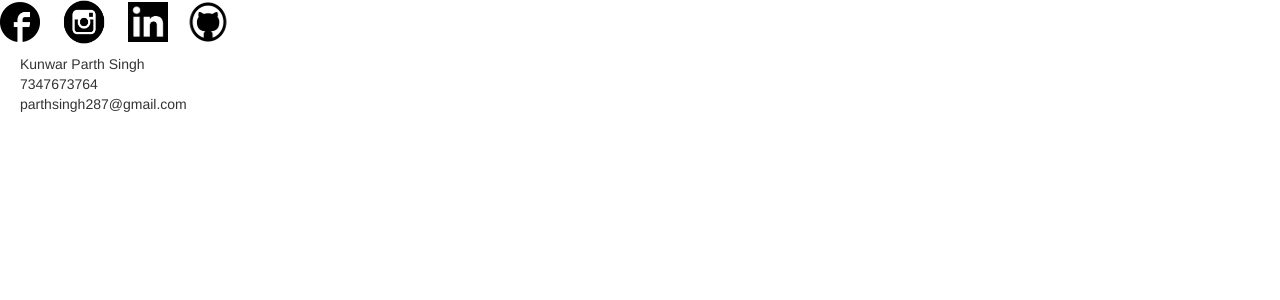
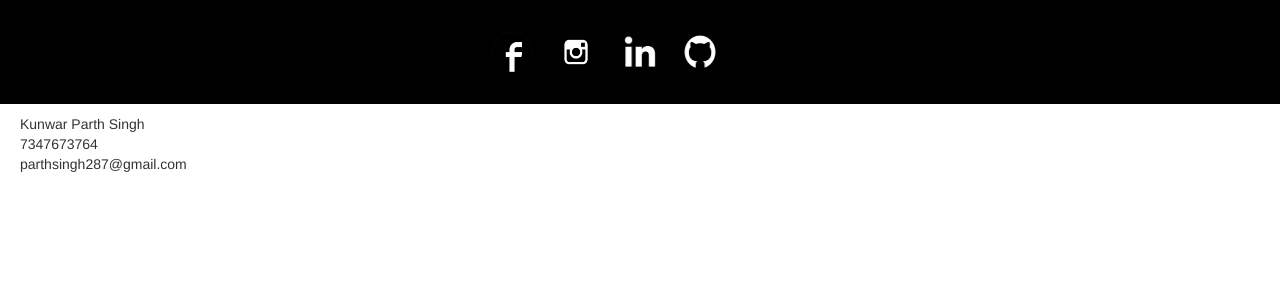
Before and after one commit to kSinghParth/MozillaWebMakerParty, a Flask app: page / in a window 1280 px wide. Shown: the top 300 px of the page. Run offline with Flask 2, Linux system fonts and the light colour scheme; some libraries are stand-ins or nearby versions.

Commit message:
Added footer css

```diff
--- /dev/null
+++ b/app/templates/Styling.css
@@ -0,0 +1,15 @@
+div.third {
+	background-color: black;
+
+}
+div.insidethird {
+	width: 310px;
+	margin: auto;
+	margin-top: 30px;
+ 	margin: 20px;
+ 	position: relative;
+ 	display: block;
+ 	padding-top: 30px;
+ 	padding-bottom: 30px;
+ 	padding-left: 7px;
+	}
--- a/app/templates/index.html
+++ b/app/templates/index.html
@@ -5,6 +5,7 @@
 	<meta charset="UTF-8">
 
 <link rel="stylesheet" type="text/css" href="https://maxcdn.bootstrapcdn.com/bootstrap/3.3.7/css/bootstrap.min.css">
+<link rel="stylesheet" type="text/css" href="Styling.css">
 
 </style>
   <title> Sustainable Development </title>
```
Also changed, not shown: 1 other file.
